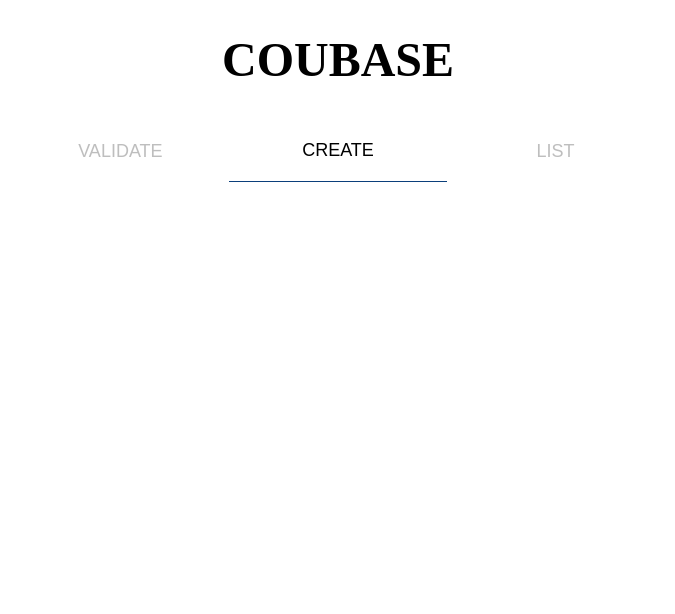
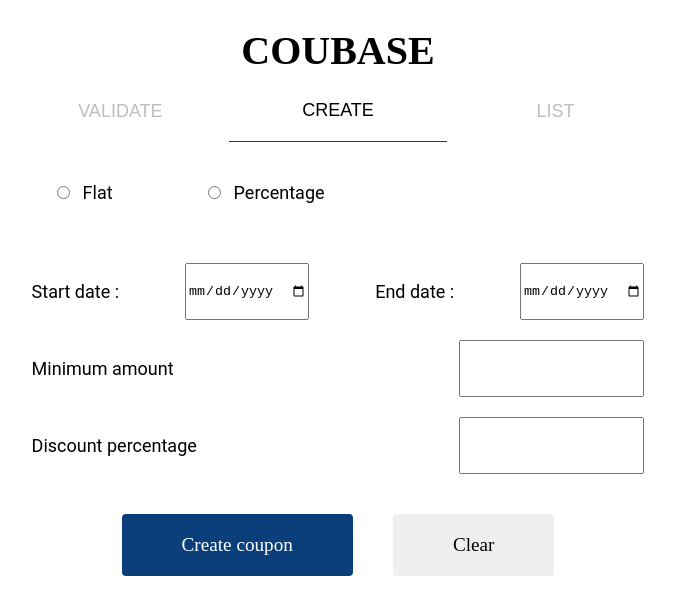
Before and after one commit to DhanviDesai/CouponValidation, a React (Create React App) app in the folder react_app/: page / in a window 1280 px wide. Both pictures are taken after typing "Sample", "Sample" into the empty fields and a click on the button "CREATE". Shown: the top 614 px of the page, without its empty margins (302-977 px from the left). Built offline with nearby package versions, Linux system fonts and the light colour scheme.

Commit message:
create coupoun page added;tested and working

```diff
--- a/react_app/src/App.css
+++ b/react_app/src/App.css
@@ -7,9 +7,9 @@
 .Background{
   position: absolute;
   width: 51vw;
-  height: 70vh;
+  height: 80vh;
   background-color: #FFFFFF;
-  top: 15vh;
+  top: 10vh;
   left: 24.5vw;
   text-align: center;
   overflow-y: auto;
@@ -20,7 +20,7 @@
 
 .title{
   font-family:'Gruppo', cursive;
-  font-size: 300%;
+  font-size: 250%;
 }
 
 .tabButton{
@@ -148,3 +148,19 @@
   margin-top: -10px;
   margin-right:40px;
 }
+
+.inputPadding{
+  padding: 10px;
+}
+
+.radioInput{
+  padding: 20px;
+  margin: 20px;
+  font-size: large;
+}
+
+.radioInputOuter{
+  display: flex;
+  flex-direction: row;
+  justify-content: flex-start;
+}
--- a/react_app/src/components/CreateCoupon.js
+++ b/react_app/src/components/CreateCoupon.js
@@ -0,0 +1,116 @@
+import React, { useState } from 'react'
+
+function CreateCoupon() {
+
+    const [startDate, setStartDate] = useState("")
+    const [endDate, setEndDate] = useState("")
+    const [idiosyncrasy, setIdiosyncrasy] = useState("")
+    const [minAmount, setMinAmount] = useState("")
+    const [maxPermissable, setMaxPermissable] = useState(null)
+    const [couponType, setCouponType] = useState("")
+    const [couponCode, setCouponCode] = useState("")
+    const [flat, setFlat] = useState(false)
+    const [percentage, setPercentage] = useState(false)
+
+    const handleStartDate = event => {
+        setStartDate(event.target.value)
+    }
+
+    const handleEndDate = event => {
+        setEndDate(event.target.value)
+    }
+
+    const handleIdiosyncrasy = event => {
+        setIdiosyncrasy(event.target.value)
+    }
+
+    const handleMinAmount = event => {
+        setMinAmount(event.target.value)
+    }
+
+    const handleMaxPermissable = event => {
+        setMaxPermissable(event.target.value)
+    }
+
+    const flatSelected = () => {
+        setFlat(true)
+        setPercentage(false)
+    }
+
+    const percentageSelected = () => {
+        setPercentage(true)
+        setFlat(false)
+    }
+
+    const createCoupon = () =>{
+        var couponType = flat?70:80
+        const requestOptions = {
+            method: 'POST',
+            headers: { 'Content-Type': 'application/json' },
+            body: JSON.stringify({
+                'startDate':startDate,
+                'endDate':endDate,
+                'idiosyncrasy':parseInt(idiosyncrasy),
+                'minAmount':parseInt(minAmount),
+                'maxPermissable':parseInt(maxPermissable),
+                'type':couponType
+            })
+        };
+        fetch('/coupon/add', requestOptions)
+            .then(response => response.json())
+            .then(result => {
+                setCouponCode(result.couponCode)
+            }).catch(error => console.log(error))
+    }
+
+    const clearForm = () => {
+        setFlat(false)
+        setPercentage(false)
+        setEndDate("")
+        setStartDate("")
+        setIdiosyncrasy("")
+        setMinAmount("")
+        setMaxPermissable("")
+        setCouponCode("")
+    }
+
+
+  return (
+    <div>
+        <div className='radioInputOuter'>
+            <div className='radioInput' onClick={flatSelected}>
+                <input type="radio" name='couponType' value='flat' checked={flat}/>
+                <label className='inputPadding' for="flat">Flat</label>
+            </div>
+            <div className='radioInput' onClick={percentageSelected}>
+                <input type="radio" name='couponType' value='percent' checked={percentage}/>
+                <label className='inputPadding' for="percent">Percentage</label>
+            </div>
+        </div>
+        <div className='cartAmount'>
+            <p>Start date : </p>
+            <input type='date' onChange={handleStartDate} value={startDate} />
+            <p>End date : </p>
+            <input type='date' onChange={handleEndDate} value={endDate} />
+        </div>
+        <div  className='cartAmount'>
+            <p>Minimum amount</p>
+            <input type="text" onChange={handleMinAmount} value={minAmount}/>
+            <p className={percentage?"displayBlock":"displayNone"}>Max discount amount</p>
+            <input className={percentage?"displayBlock":"displayNone"} type="text" onChange={handleMaxPermissable}
+            value={maxPermissable}/>
+        </div>
+        <div  className='cartAmount'>
+            <p>{flat?"Flat discount amount":"Discount percentage"}</p>
+            <input type="text" onChange={handleIdiosyncrasy} value={idiosyncrasy}/>
+        </div>
+        <div className={couponCode.length>0?'cartAmount displayBlock':'cartAmount displayNone'}>
+            <h4>Newly create coupon code : {couponCode}</h4>
+        </div>
+            <button className='customButton validateButton' onClick={createCoupon}>Create coupon</button>
+            <button className='customButton' onClick={clearForm}>Clear</button>
+    </div>
+  )
+}
+
+export default CreateCoupon
--- a/react_app/src/components/Tabs.js
+++ b/react_app/src/components/Tabs.js
@@ -1,5 +1,6 @@
 import { useState } from "react";
 import "../App.css";
+import CreateCoupon from "./CreateCoupon";
 import ListCoupon from "./ListCoupon";
 import ValidateCoupon from "./ValidateCoupon";
 
@@ -59,7 +60,7 @@ function Tabs() {
         <div
           className={toggleState === 2 ? "content  active-content" : "content"}
         >
-
+            <CreateCoupon />
         </div>
 
         <div
```
